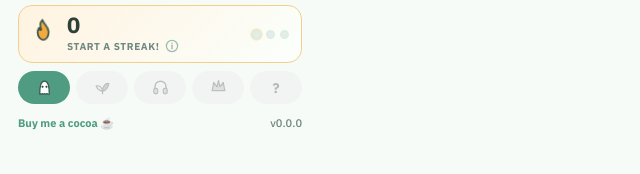
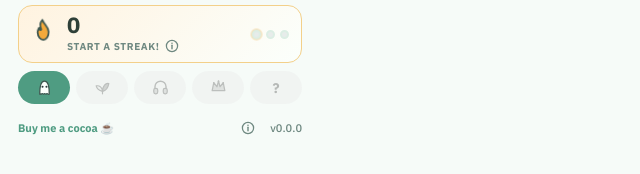
Before and after one commit to CinJ90/pak-a-boo, a website built with Vite: page src/popup/index.html in a window 1280 px wide. Shown: the part 330-504 px from the top of the page, 0-640 px from the left. Built offline with nearby package versions, Linux system fonts and the light colour scheme; some packages are replaced by stand-ins of ours.

Commit message:
Add website link to popup footer, fix icon accessibility
New icon-only link to https://pak-a-boo.cinary.io/ sits next to the
version number in the popup footer. While in there, fixed the same
low-contrast color and box-shadow focus ring on the existing streak-help
icon (both flagged by review): resting color now matches the footer's
own text color for real contrast, and focus uses a proper outline
instead of a box-shadow paired with outline:none. The new link's tap
target is 24x24px around its 14px icon.

Co-Authored-By: Claude Sonnet 5 <noreply@anthropic.com>
Claude-Session: https://claude.ai/code/session_01XxiA5jAhH5d8aUTMywDce3

```diff
--- a/src/popup/index.html
+++ b/src/popup/index.html
@@ -32,7 +32,13 @@
              he is wearing today), the streak ladder, and the legendary slot. -->
         <div class="skin-row" role="group" aria-label="Ghost skins"></div>
       </section>
-      <footer><a id="cocoa-link" href="https://ko-fi.com/iamacatperson" target="_blank" rel="noopener noreferrer"></a><span id="version"></span></footer>
+      <footer>
+        <a id="cocoa-link" href="https://ko-fi.com/iamacatperson" target="_blank" rel="noopener noreferrer"></a>
+        <div class="footer-links">
+          <a id="info-link" class="info-link" href="https://pak-a-boo.cinary.io/" target="_blank" rel="noopener noreferrer"><svg viewBox="0 0 20 20" width="14" height="14" aria-hidden="true"><circle cx="10" cy="10" r="8" fill="none" stroke="currentColor" stroke-width="1.8"/><path d="M10 9v5" stroke="currentColor" stroke-width="2" stroke-linecap="round"/><circle cx="10" cy="6.2" r="1.1" fill="currentColor"/></svg></a>
+          <span id="version"></span>
+        </div>
+      </footer>
     </main>
     <script type="module" src="./popup.ts"></script>
   </body>
--- a/src/popup/popup.ts
+++ b/src/popup/popup.ts
@@ -20,6 +20,7 @@ const COPY = {
     focusStatus: 'Focus mode — breaks paused',
     offStatus: 'Off — no reminders',
     cocoa: 'Buy me a cocoa ☕',
+    infoLink: 'Visit the Pak-a-boo website',
     resetCycle: 'Reset cycle',
     streakCaption: (n: number, daysToNext: number | null) => {
       if (n === 0) return 'Start a streak!';
@@ -46,6 +47,7 @@ const COPY = {
     focusStatus: 'โหมดโฟกัส — พักหยุดชั่วคราว',
     offStatus: 'ปิดอยู่ — ไม่มีการเตือน',
     cocoa: 'เติมโกโก้ให้เรา ☕',
+    infoLink: 'ไปที่เว็บไซต์ Pak-a-boo',
     resetCycle: 'รีเซ็ตรอบพัก',
     streakCaption: (n: number, daysToNext: number | null) => {
       if (n === 0) return 'เริ่มสตรีคกันเถอะ!';
@@ -72,6 +74,7 @@ const nextPeekLabel = document.querySelector('#next-peek-label') as HTMLElement;
 const breakLabel = document.querySelector('#break-label') as HTMLElement;
 const breaksLabel = document.querySelector('#breaks-label') as HTMLElement;
 const cocoaLink = document.querySelector('#cocoa-link') as HTMLElement;
+const infoLink = document.querySelector('#info-link') as HTMLElement;
 const versionLabel = document.querySelector('#version') as HTMLElement;
 const langButtons = document.querySelectorAll<HTMLButtonElement>('.lang-btn');
 const streakCount = document.querySelector('#streak-count') as HTMLElement;
@@ -159,6 +162,9 @@ async function refresh(): Promise<void> {
   breaksLabel.textContent = c.breaksToday;
   screenTimeLabel.textContent = c.screenTimeToday;
   cocoaLink.textContent = c.cocoa;
+  // Icon-only link — the label lives in aria-label/title, same pattern as streakHelp below.
+  infoLink.setAttribute('aria-label', c.infoLink);
+  infoLink.title = c.infoLink;
   // Read straight from the manifest so this can't drift from the shipped version again.
   versionLabel.textContent = `v${chrome.runtime.getManifest().version}`;
   powerBtn.textContent = settings.enabled ? c.turnOff : c.turnOn;
--- a/src/popup/style.css
+++ b/src/popup/style.css
@@ -44,9 +44,9 @@ h1 { margin: 0; font-size: 19px; line-height: 1; font-weight: 800; } p { margin:
    active-day rule (see StreakState in types.ts) — no custom popover: the popup is 320px
    wide and hover works normally in extension popups. Borderless so it reads as part of
    the caption line, not a second control competing with the reset button. */
-.streak-help { flex: none; width: 16px; height: 16px; padding: 0; display: grid; place-items: center; border: 0; border-radius: 50%; background: transparent; color: #9DBBAF; cursor: help; transition: color .2s; }
-.streak-help:hover, .streak-help:focus-visible { color: #4F9C82; outline: none; }
-.streak-help:focus-visible { box-shadow: 0 0 0 2px #B9D4C8; }
+.streak-help { flex: none; width: 16px; height: 16px; padding: 0; display: grid; place-items: center; border: 0; border-radius: 50%; background: transparent; color: #6E8880; cursor: help; transition: color .2s; }
+.streak-help:hover { color: #4F9C82; }
+.streak-help:focus-visible { color: #4F9C82; outline: 2px solid #4F9C82; outline-offset: 2px; }
 .streak-dot { width: 9px; height: 9px; border-radius: 50%; background: #E7ECEA; border: 2px solid #DCEEE4; }
 .streak-dot.reached { background: #F3A93B; border-color: #F3A93B; }
 .streak-dot.current { animation: dot-pulse 1.2s ease-in-out infinite; }
@@ -62,4 +62,10 @@ h1 { margin: 0; font-size: 19px; line-height: 1; font-weight: 800; } p { margin:
 .skin-btn:disabled { opacity: .35; filter: grayscale(1); cursor: not-allowed; }
 /* The legendary slot: its existence is visible, its identity isn't, until earned. */
 .skin-mystery { display: grid; place-items: center; width: 19px; height: 19px; font-size: 14px; font-weight: 800; color: #2E4038; }
-footer { display: flex; justify-content: space-between; margin-top: 12px; font-size: 11px; color: #6E8880; } a { color: #4F9C82; font-weight: 700; text-decoration: none; }
+footer { display: flex; align-items: center; justify-content: space-between; margin-top: 12px; font-size: 11px; color: #6E8880; } a { color: #4F9C82; font-weight: 700; text-decoration: none; }
+.footer-links { display: flex; align-items: center; gap: 10px; }
+/* 24px anchor (not the 14px icon it centers) so the tap target meets the ~24px minimum
+   for a touch-sized control, even though this is a desktop popup. */
+.info-link { flex: none; width: 24px; height: 24px; display: grid; place-items: center; border-radius: 50%; color: #6E8880; transition: color .2s; }
+.info-link:hover { color: #4F9C82; }
+.info-link:focus-visible { color: #4F9C82; outline: 2px solid #4F9C82; outline-offset: 2px; }
```
